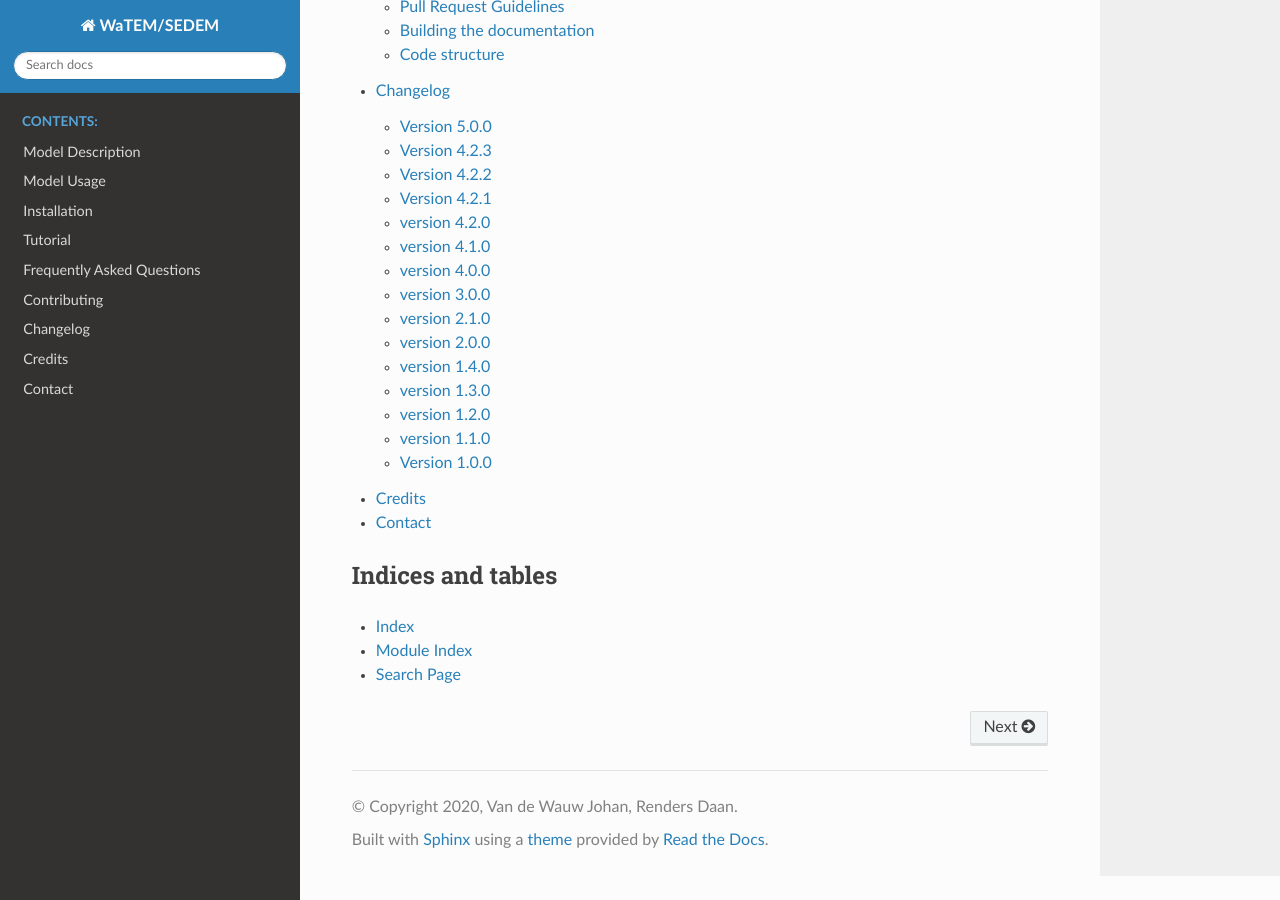
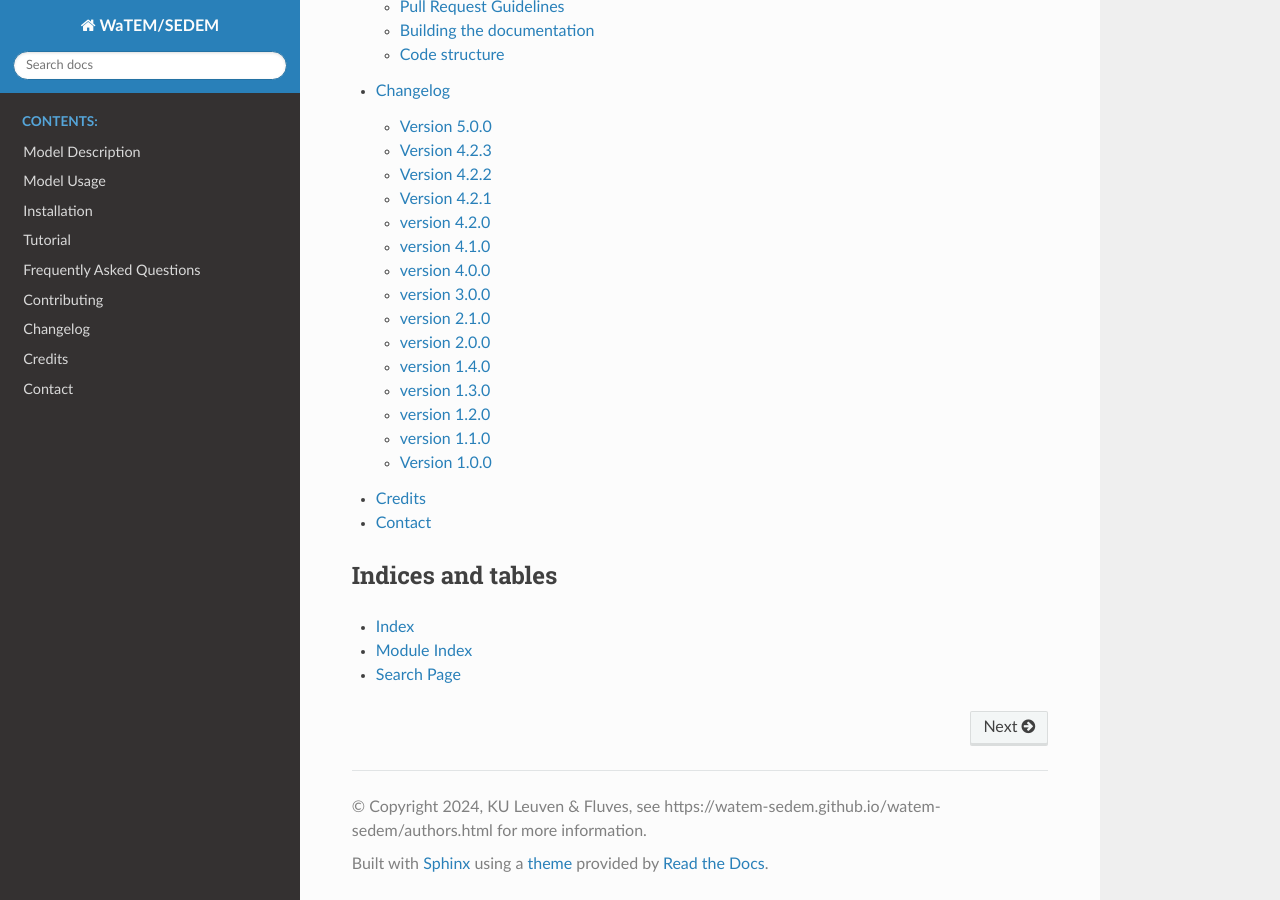
Before and after one commit to watem-sedem/watem-sedem, a Sphinx documentation site: the page built from docs/index.rst, in a window 1280 px wide and 900 px high, scrolled down 2311 px. Built offline with Sphinx 7.4.7 and the Read the Docs theme 2.0.0, drawn with Linux system fonts in a browser that asks for light colours.

Commit message:
Update copyright statement in docs

```diff
--- a/docs/conf.py
+++ b/docs/conf.py
@@ -22,8 +22,8 @@ import os
 # -- Project information -----------------------------------------------------
 
 project = 'WaTEM/SEDEM'
-copyright = '2020, Van de Wauw Johan, Renders Daan'
-author = 'Van de Wauw Johan, Renders Daan & contributors'
+copyright = '2024, KU Leuven & Fluves, see https://watem-sedem.github.io/watem-sedem/authors.html for more information'
+# author = 'Van de Wauw Johan, Renders Daan & contributors'
 
 
 # -- General configuration ---------------------------------------------------
```
